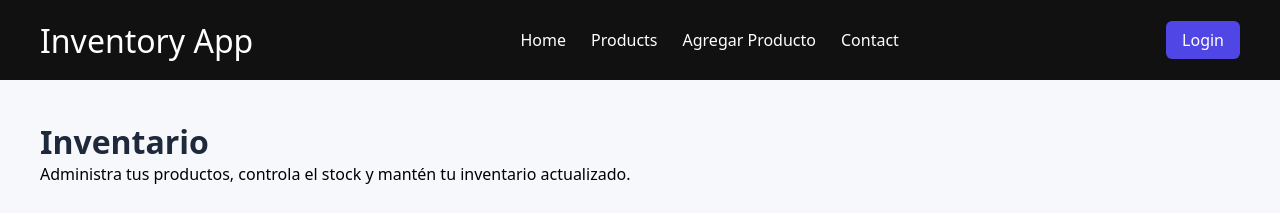
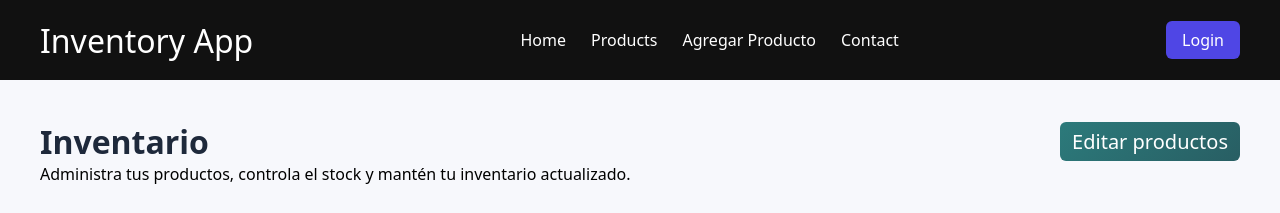
Before and after one commit to Bladimir-95/SistemaDeInventario, a React (Vite) app in the folder frontend/: page /getProducts in a window 1280 px wide. Shown: the top 213 px of the page. Built offline with nearby package versions, Linux system fonts and the light colour scheme.

Commit message:
Boton para editar productos

```diff
--- a/frontend/src/pages/procuts/getProducts/GetProducts.module.css
+++ b/frontend/src/pages/procuts/getProducts/GetProducts.module.css
@@ -10,10 +10,33 @@
   margin-bottom: 40px;
 }
 
+
+.heroHeader {
+  display: flex;
+  justify-content: space-between;
+  align-items: center;
+}
+
 .title {
   font-size: 32px;
   font-weight: 700;
   color: #1e293b;
+}
+
+/* ESTILOS DE BOTON EDITAR */
+.editButton {
+  background: linear-gradient(135deg, #2c7a7b, #285e63);
+  color: white;
+  padding: 6px 12px;
+  border-radius: 6px;
+  text-decoration: none;
+  font-size: 20px;
+}
+
+.editButton:hover {
+  background: linear-gradient(135deg, #285e63, #2c7a7b);
+  transform: translateX(-2px);
+  box-shadow: 0 8px 20px rgba(44, 122, 123, 0.4);
 }
 
 .subtitle {
--- a/frontend/src/pages/procuts/getProducts/GetProducts.tsx
+++ b/frontend/src/pages/procuts/getProducts/GetProducts.tsx
@@ -1,4 +1,5 @@
 import style from "./GetProducts.module.css";
+import { Link } from "react-router-dom";
 
 type Product = {
   id: number;
@@ -9,7 +10,6 @@ type Product = {
 };
 
 function GetProducts() {
-
   const products: Product[] = [
     {
       id: 1,
@@ -40,9 +40,15 @@ function GetProducts() {
   return (
     <div className={style.container}>
       <section className={style.hero}>
-        <h1 className={style.title}>Inventario</h1>
+        <div className={style.heroHeader}>
+          <h1 className={style.title}>Inventario</h1>
+          <Link to="/edit" className={style.editButton}>
+            Editar productos
+          </Link>
+        </div>
         <p>
-          Administra tus productos, controla el stock y mantén tu inventario actualizado.
+          Administra tus productos, controla el stock y mantén tu inventario
+          actualizado.
         </p>
       </section>
 
```
